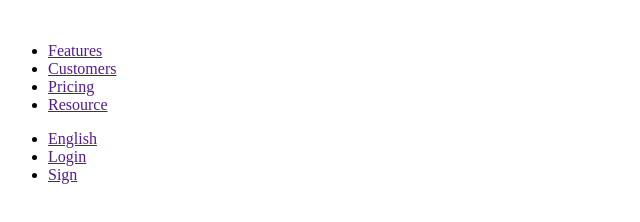
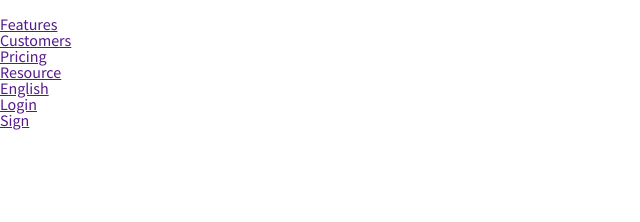
Before and after one commit to Szymon-dziewonski/PhraseAppLandingPage, a website: page app/index.html in a window 1280 px wide. Shown: the whole page, without its empty margins (0-640 px from the left). Drawn offline with Linux system fonts and the light colour scheme.

Commit message:
chore: add link and script for main css/js files update variables.scss file with new font size variables

```diff
--- a/app/index.html
+++ b/app/index.html
@@ -6,8 +6,9 @@
 
 
   <meta content="width=device-width, initial-scale=1" name="viewport">
+  <link href="dist/styles.css" rel="stylesheet" type="text/css"/>
   <!--<link rel="icon" type="image/x-icon" href="favicon.ico">-->
-  <link href="https://fonts.googleapis.com/css?family=Source+Sans+Pro:400,600,700&display=swap" rel="stylesheet">
+  <link href="https://fonts.googleapis.com/css?family=Roboto+Mono|Source+Sans+Pro:400,600,700&display=swap" rel="stylesheet">
   <link href="https://fonts.googleapis.com/icon?family=Material+Icons" rel="stylesheet">
 </head>
 <body>
@@ -48,5 +49,6 @@
   </nav>
 </footer>
 
+<script src="dist/main.js"></script>
 </body>
 </html>
--- a/src/scss/styles.scss
+++ b/src/scss/styles.scss
@@ -0,0 +1,8 @@
+body {
+  font-size: 16px;
+}
+
+html {
+  font-family: 'Source Sans Pro', sans-serif;
+  font-size: 10px;
+}
--- a/src/scss/variable.scss
+++ b/src/scss/variable.scss
@@ -9,3 +9,10 @@ $colorDarker: #242424;
 $colorDark: #565656;
 $colorPrimary: #0091eb;
 $colorSecondary: #51e05d;
+
+$fontSmaller: 1.4rem;
+$fontSmall: 1.5em;
+$fontMedium: 1.6rem;
+$fontBig: 2rem;
+$fontLarge: 2.4rem;
+$fontHuge: 4rem;
```
Also changed, not shown: app/dist/styles.css.
